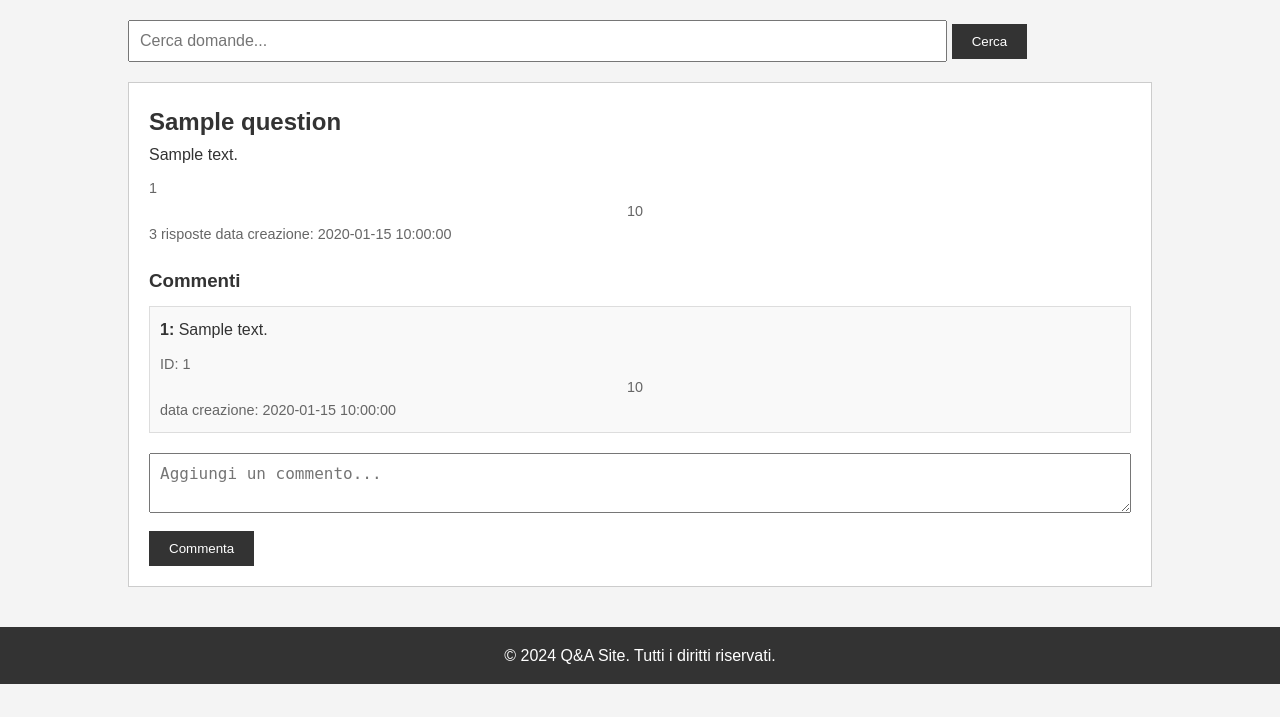
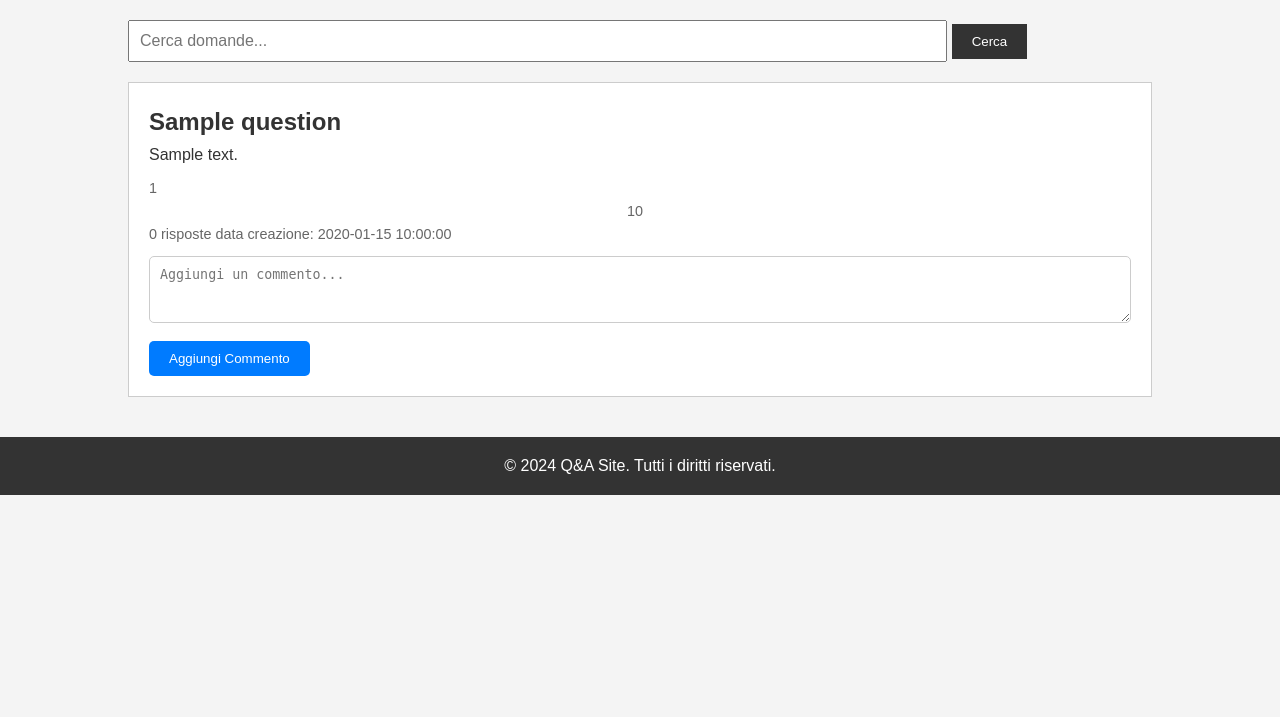
Before and after one commit to silvio2804/QA_platform, a Flask app: template templates/questions/index.html in a window 1280 px wide. Shown: the part 83-800 px from the top of the page. Run offline with Flask 3, Linux system fonts and the light colour scheme; the template is opened without the code that fills it: most values are stand-ins (such as "Sample title", 1, 10 or a date in 2020).

Commit message:
implementato l’inserimento del commento ad una domanda con altre correzioni.

```diff
--- a/app.py
+++ b/app.py
@@ -10,37 +10,29 @@ app = Flask(__name__)
 app.secret_key = "your_secret_key"
 
 # Connessione al database MongoDB
-myclient = pymongo.MongoClient("mongodb://localhost:27017/")
-mydb = myclient["qa_platform"]
+def connect_to_db():
+    try:
+        client = pymongo.MongoClient("mongodb://localhost:27017/")
+        db = client["qa_platform"]
+        return db
+    except ConnectionFailure:
+        return None
+
+db = connect_to_db()
+if db is None:
+    raise Exception("Database connection failed")
 
 # Collezioni del database
-users_collection = mydb["users"]
-questions_collection = mydb["questions"]
-answers_collection = mydb["answers"]
-
-def connect_to_db():
-    '''Controlla la connessione al database.'''
-    try:
-        myclient = pymongo.MongoClient("mongodb://localhost:27017/")
-        mydb = myclient["qa_platform"]
-        return mydb
-    except ConnectionFailure:
-        return None
+users_collection = db["users"]
+questions_collection = db["questions"]
+answers_collection = db["answers"]
 
 @app.route("/", methods=['GET'])
 def show_home():
     '''Visualizza la home page con un elenco di domande casuali.'''
-    db = connect_to_db()
-    if db is None:
-        return redirect(url_for("error_page"), code=500)
-
-    questions = questions_collection.find()
-    random_questions = random.sample(list(questions), 10)
-
-    user_session = None
-    if "username" in session:
-        user_session = users_collection.find_one({"username": session["username"]})
-
+    questions = list(questions_collection.find())
+    random_questions = random.sample(questions, min(len(questions), 10))
+    user_session = users_collection.find_one({"username": session.get("username")}) if "username" in session else None
     return render_template("questions/index.html", questions=random_questions, user=user_session)
 
 @app.route("/registrazione", methods=["GET", "POST"])
@@ -113,9 +105,19 @@ def ask_question():
         body = request.form.get("body")
 
         if not title or not body:
-            return render_template("questions/ask.html", error="Il titolo e la descrizione sono obbligatori.")
+            return jsonify({'success': False, 'error': "Il titolo e la descrizione sono obbligatori."})
 
-        owner_user_id = session["username"] if "username" in session else "NA"
+        # Recupera l'ID dell'utente loggato, se presente
+        username = session.get("username")
+        if username:
+            user = users_collection.find_one({"username": username})
+            if user:
+                owner_user_id = user["_id"]
+            else:
+                owner_user_id = "NA"
+        else:
+            owner_user_id = "NA"
+
         question_id = generate_unique_question_id()
 
         question = {
@@ -136,12 +138,22 @@ def ask_question():
 def add_comment():
     '''Permette agli utenti di aggiungere un commento a una domanda.'''
     comment_body = request.form.get("comment_body")
-    question_id = request.form.get("question_id")
+    question_id = int(request.form.get("question_id"))
 
     if not comment_body:
-        return redirect(url_for("show_home"))
+        return jsonify({'success': False, 'error': "Il commento non può essere vuoto."})
 
-    owner_user_id = session.get("username", "NA")
+    # Recupera l'ID dell'utente loggato, se presente
+    username = session.get("username")
+    if username:
+        user = users_collection.find_one({"username": username})
+        if user:
+            owner_user_id = user["_id"]
+        else:
+            owner_user_id = "NA"
+    else:
+        owner_user_id = "NA"
+
     answer_id = generate_unique_answer_id()
 
     comment = {
@@ -154,14 +166,12 @@ def add_comment():
     }
 
     answers_collection.insert_one(comment)
-    flash("Il commento è stato inserito in modo corretto!", "success")
-    return redirect(url_for("show_home"))
+    return jsonify({'success': True})
 
 def search_questions(query):
     '''Esegue una ricerca nel database delle domande.'''
-    collection = mydb.questions  # Usa la connessione globale
-    results = collection.find({'Title': {'$regex': query, '$options': 'i'}})
-    return list(results)  # Assicurati che i risultati siano restituiti come lista
+    results = questions_collection.find({'Title': {'$regex': query, '$options': 'i'}})
+    return list(results)
 
 @app.route('/search', methods=['POST'])
 def search():
@@ -189,6 +199,15 @@ def show_user_answers():
     '''Visualizza le risposte dell'utente.'''
     return "Visualizzazione delle risposte dell'utente"
 
+@app.route('/get_answer_count/<int:question_id>', methods=['GET'])
+def get_answer_count(question_id):
+    '''Ritorna il numero di risposte per una domanda.'''
+    try:
+        answer_count = answers_collection.count_documents({"QuestionId": question_id})
+        return jsonify({'answer_count': answer_count})
+    except Exception as e:
+        return jsonify({'error': str(e)}), 500
+
 def generate_unique_id():
     '''Genera un ID utente unico.'''
     while True:
--- a/templates/questions/index.html
+++ b/templates/questions/index.html
@@ -18,6 +18,25 @@
             cursor: pointer;
             font-size: 1.5em;
             line-height: 1;
+        }
+        .comment-form textarea {
+            width: 100%;
+            margin: 10px 0;
+            padding: 10px;
+            border-radius: 5px;
+            border: 1px solid #ccc;
+        }
+        .comment-form button {
+            display: inline-block;
+            padding: 10px 20px;
+            border-radius: 5px;
+            border: none;
+            background-color: #007bff;
+            color: #fff;
+            cursor: pointer;
+        }
+        .comment-form button:hover {
+            background-color: #0056b3;
         }
     </style>
 </head>
@@ -64,33 +83,17 @@
                                 <span>{{ question.Score }}</span>
                             {% endif %}
                         </div>
-                        <span>3 risposte</span>
+                        <span id="answer-count-{{ question.questionID }}">0 risposte</span>
                         <span>data creazione: {{ question.CreationDate }}</span>
                     </div>
-                    <div class="comments-section">
-                        <h3>Commenti</h3>
-                        {% for comment in question.comments %}
-                        <div class="comment">
-                            <p><strong>{{ comment.OwnerUserId }}:</strong> {{ comment.Body }}</p>
-                            <div class="meta-info">
-                                <span>ID: {{ comment.answerID }}</span>
-                                <div class="vote-buttons">
-                                    {% if user %}
-                                        <button onclick="voteComment('{{ comment.answerID }}', 1)">&#x25B2;</button> <!-- Freccia su -->
-                                        <span id="comment-score-{{ comment.answerID }}">{{ comment.Score }}</span>
-                                        <button onclick="voteComment('{{ comment.answerID }}', -1)">&#x25BC;</button> <!-- Freccia giù -->
-                                    {% else %}
-                                        <span>{{ comment.Score }}</span>
-                                    {% endif %}
-                                </div>
-                                <span>data creazione: {{ comment.CreationDate }}</span>
-                            </div>
-                        </div>
-                        {% endfor %}
-                        <form method="POST" action="{{ url_for('add_comment') }}">
-                            <input type="hidden" name="question_id" value="{{ question.questionID }}">
-                            <textarea name="comment_body" placeholder="Aggiungi un commento..." required></textarea>
-                            <button type="submit">Commenta</button>
+
+                    <!-- Modulo per il commento -->
+                    <div class="comment-form">
+                        <form id="comment-form" method="POST">
+                            <input type="hidden" name="question_id" value="{{ question.Id }}">
+                            <textarea name="comment_body" rows="3" placeholder="Aggiungi un commento..."></textarea>
+                            <button type="submit">Aggiungi Commento</button>
+                            <div id="comment-message"></div> <!-- Per visualizzare il messaggio di conferma -->
                         </form>
                     </div>
                 </article>
@@ -103,6 +106,42 @@
             <p>&copy; 2024 Q&A Site. Tutti i diritti riservati.</p>
         </div>
     </footer>
-    <script src="script.js"></script>
+    <script>
+document.addEventListener("DOMContentLoaded", function() {
+    // Seleziona il modulo e l'elemento per il messaggio
+    const form = document.getElementById('comment-form');
+    const messageElement = document.getElementById('comment-message');
+
+    // Gestore per l'invio del modulo
+    form.addEventListener('submit', function(event) {
+        event.preventDefault(); // Previeni il comportamento di invio predefinito
+
+        // Crea un oggetto FormData per inviare i dati del modulo
+        const formData = new FormData(form);
+
+        // Invia una richiesta AJAX
+        fetch('{{ url_for('add_comment') }}', {
+            method: 'POST',
+            body: formData
+        })
+        .then(response => response.json())
+        .then(data => {
+            if (data.success) {
+                messageElement.textContent = "Il commento è stato inserito correttamente!";
+                messageElement.style.color = "green";
+                form.reset(); // Pulisce il modulo
+            } else {
+                messageElement.textContent = "Errore: " + data.error;
+                messageElement.style.color = "red";
+            }
+        })
+        .catch(error => {
+            console.error('Error:', error);
+            messageElement.textContent = "Errore di rete!";
+            messageElement.style.color = "red";
+        });
+    });
+});
+</script>
 </body>
 </html>
```
Also changed, not shown: templates/questions/ask_questions.html (deleted, +0 -10 lines).
